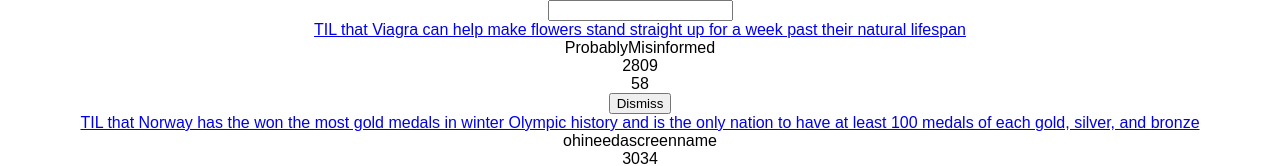
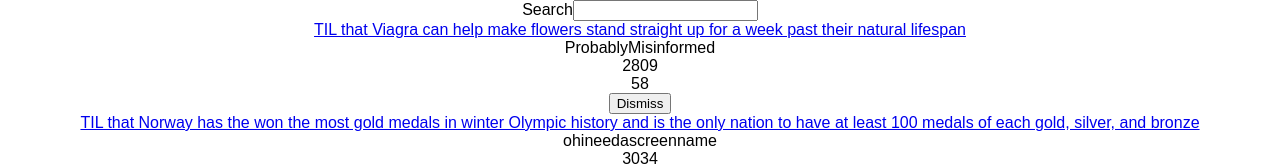
Before and after one commit to onurcankaya/react-subreddit, a React (Create React App) app: page / in a window 1280 px wide. Shown: the top 166 px of the page. Built offline with nearby package versions, Linux system fonts and the light colour scheme.

Commit message:
implemented the button component

```diff
--- a/src/App.js
+++ b/src/App.js
@@ -28,10 +28,17 @@ const list = [
 // const isSearched = searchTerm => item =>
 //   item.title.toLowerCase().includes(searchTerm.toLowerCase())
 
-const Search = ({ value, onChange }) => (
+const Search = ({ value, onChange, children }) => (
   <form>
+    {children}
     <input type="text" value={value} onChange={onChange} />
   </form>
+)
+
+const Button = ({ onClick, children, className = '' }) => (
+  <button type="button" className={className} onClick={onClick}>
+    {children}
+  </button>
 )
 
 const Table = ({ list, searchTerm, onDismiss }) => (
@@ -51,9 +58,7 @@ const Table = ({ list, searchTerm, onDismiss }) => (
           <div>{item.votes}</div>
           <div>{item.num_comments}</div>
           <div>
-            <button onClick={() => this.onDismiss(item.objectID)} type="button">
-              Dismiss
-            </button>
+            <Button onClick={() => onDismiss(item.objectID)}>Dismiss</Button>
           </div>
         </div>
       ))}
@@ -88,7 +93,9 @@ class App extends Component {
 
     return (
       <div className="App">
-        <Search value={searchTerm} onChange={this.onSearchTextChange} />
+        <Search value={searchTerm} onChange={this.onSearchTextChange}>
+          Search
+        </Search>
         <Table list={list} searchTerm={searchTerm} onDismiss={this.onDismiss} />
       </div>
     )
```
